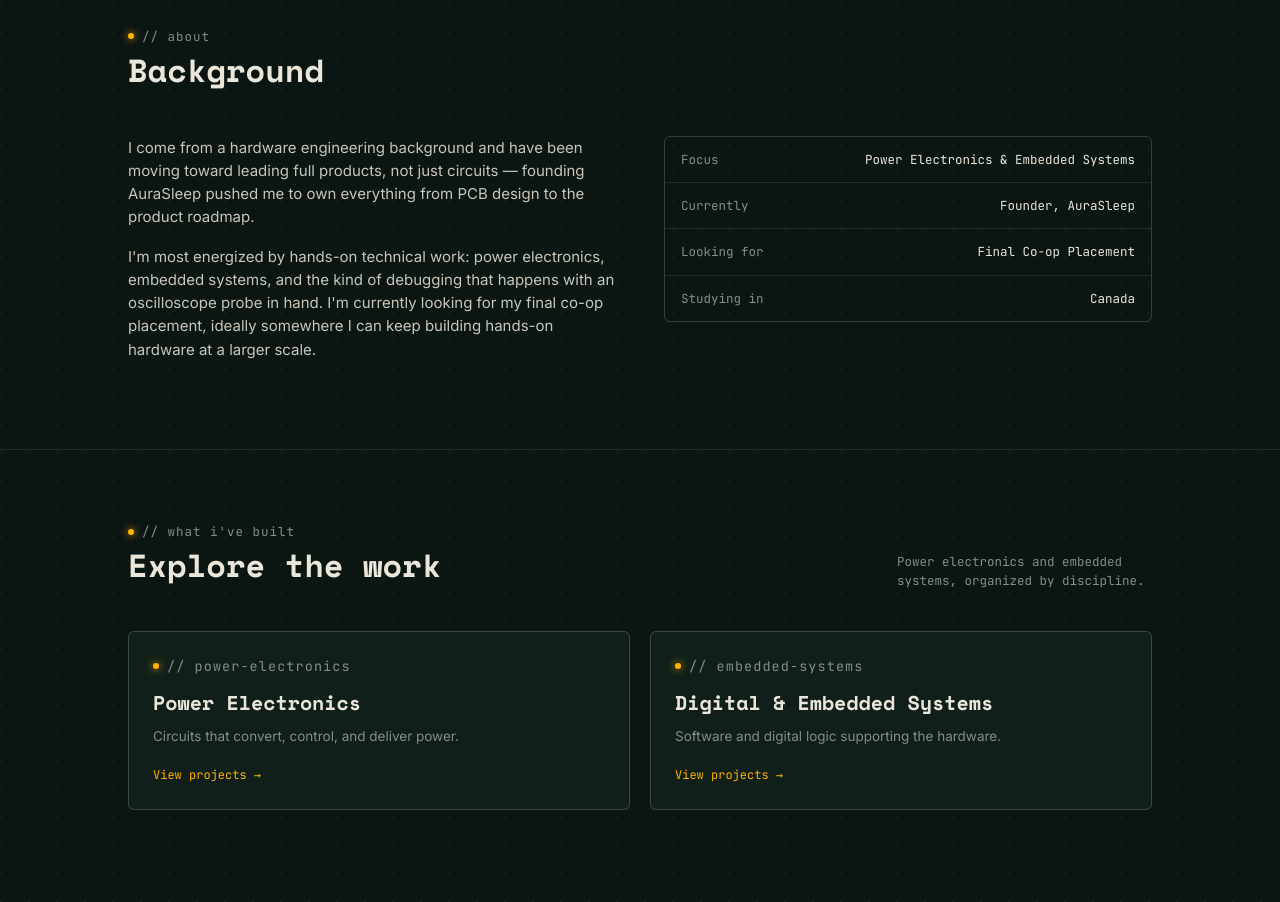
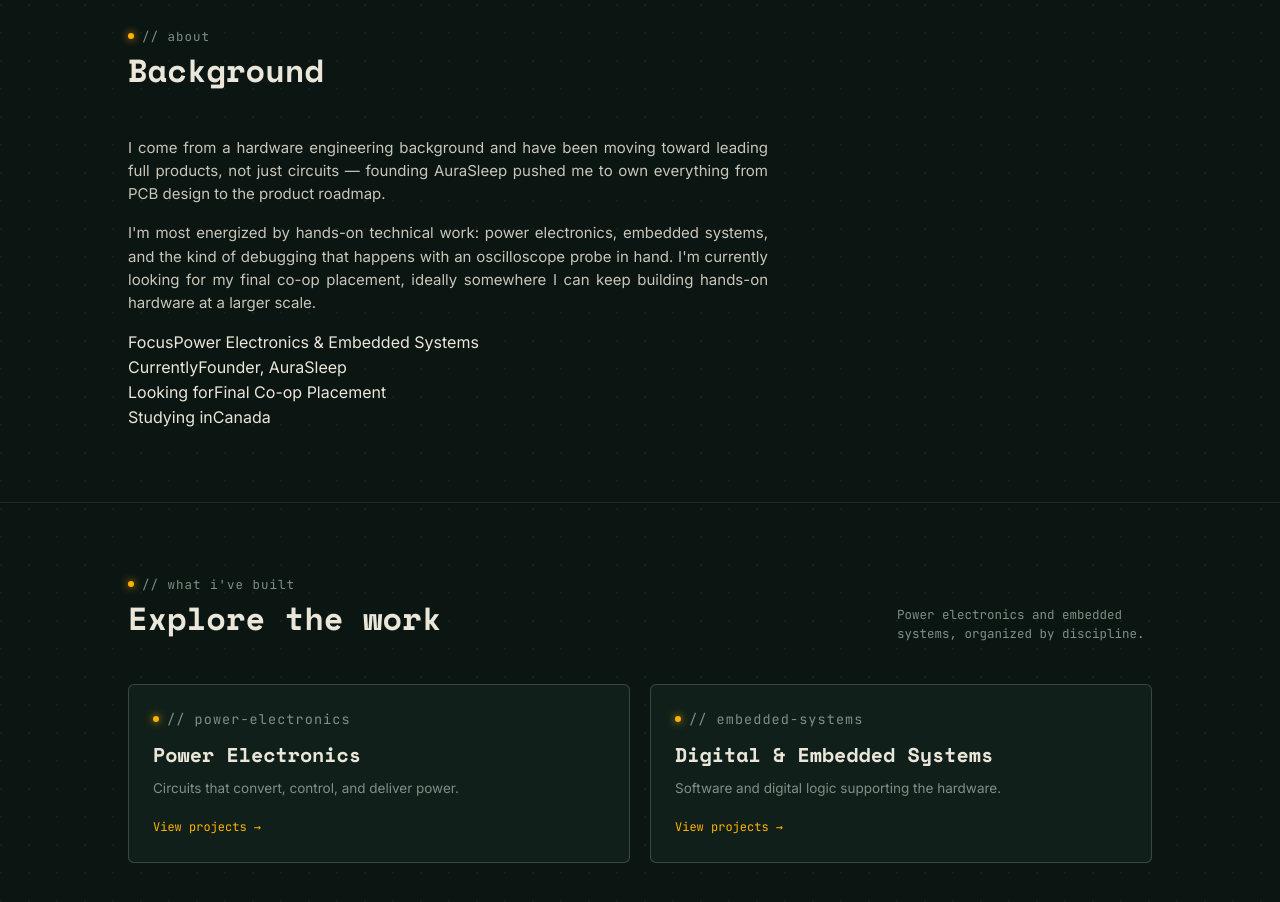
Before and after one commit to thentd2003/thentd2003.github.io, a plain HTML site: page index.html in a window 1280 px wide. Shown: the part 920-1822 px from the top of the page. Drawn offline with nearby package versions, Linux system fonts and the light colour scheme.

Commit message:
Refactor about-grid styles and update text alignment
Adjusted styles for the about section and footer.

```diff
--- a/style.css
+++ b/style.css
@@ -488,15 +488,9 @@ section:last-of-type{ border-bottom:none; }
 
 /* ---------- About ---------- */
 .about-grid{
-  display:grid; grid-template-columns:1fr 1fr; gap:48px; align-items:start;
+  max-width:640px;
 }
-@media (max-width:780px){ .about-grid{ grid-template-columns:1fr; } }
-.about-grid p{ color:var(--ink-dim); font-size:15px; margin:0 0 16px; }
-.about-facts{ display:flex; flex-direction:column; gap:0; border:1px solid var(--line-strong); border-radius:6px; overflow:hidden; }
-.about-facts div{ display:flex; justify-content:space-between; gap:16px; padding:13px 16px; border-bottom:1px solid var(--line); font-family:var(--font-mono); font-size:12.5px; }
-.about-facts div:last-child{ border-bottom:none; }
-.about-facts span:first-child{ color:var(--ink-muted); }
-.about-facts span:last-child{ color:var(--ink); text-align:right; }
+.about-grid p{ color:var(--ink-dim); font-size:15px; margin:0 0 16px; text-align:justify; text-justify:inter-word; hyphens:auto; }
 
 /* ---------- Footer / contact ---------- */
 footer{ padding:64px 0 40px; }
```
